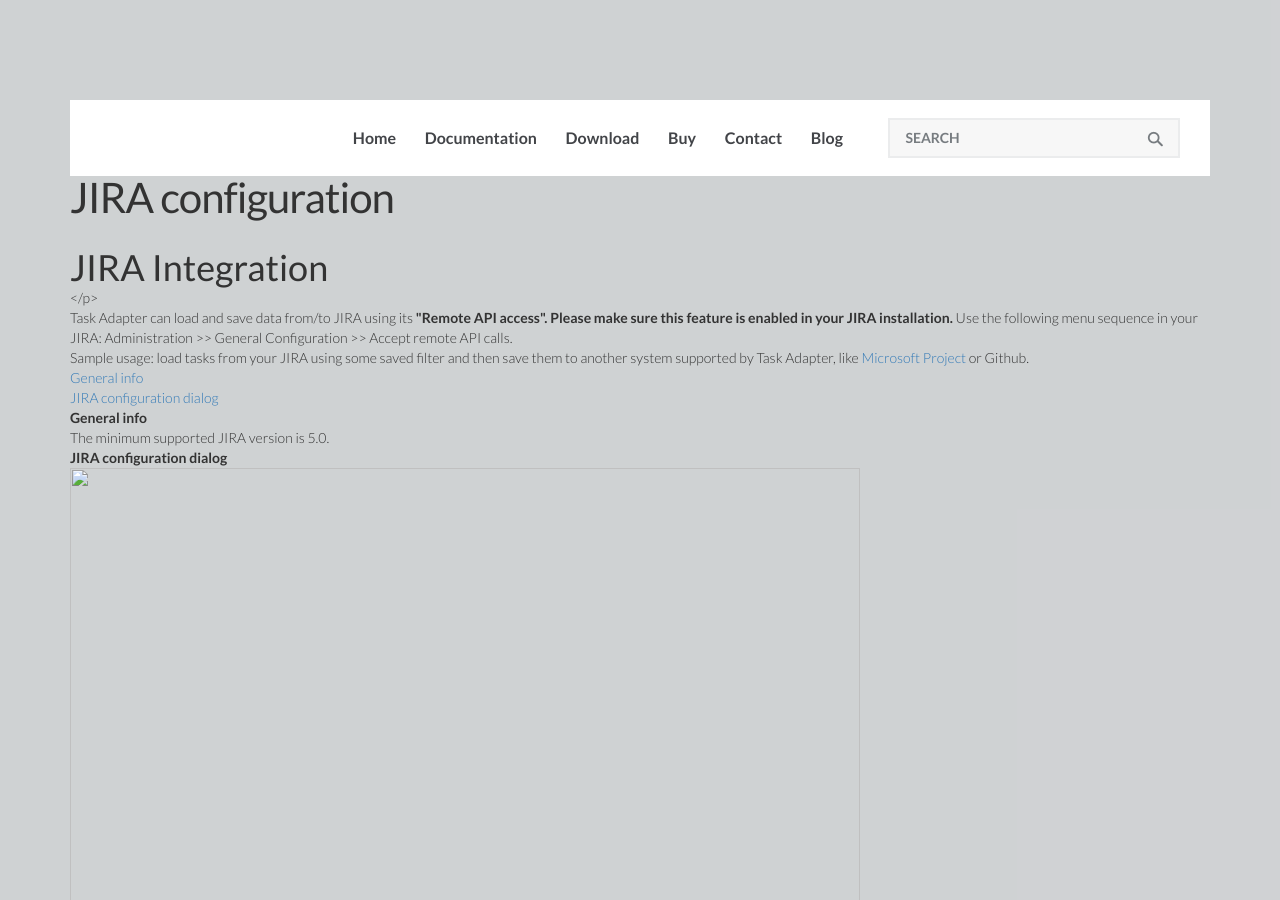
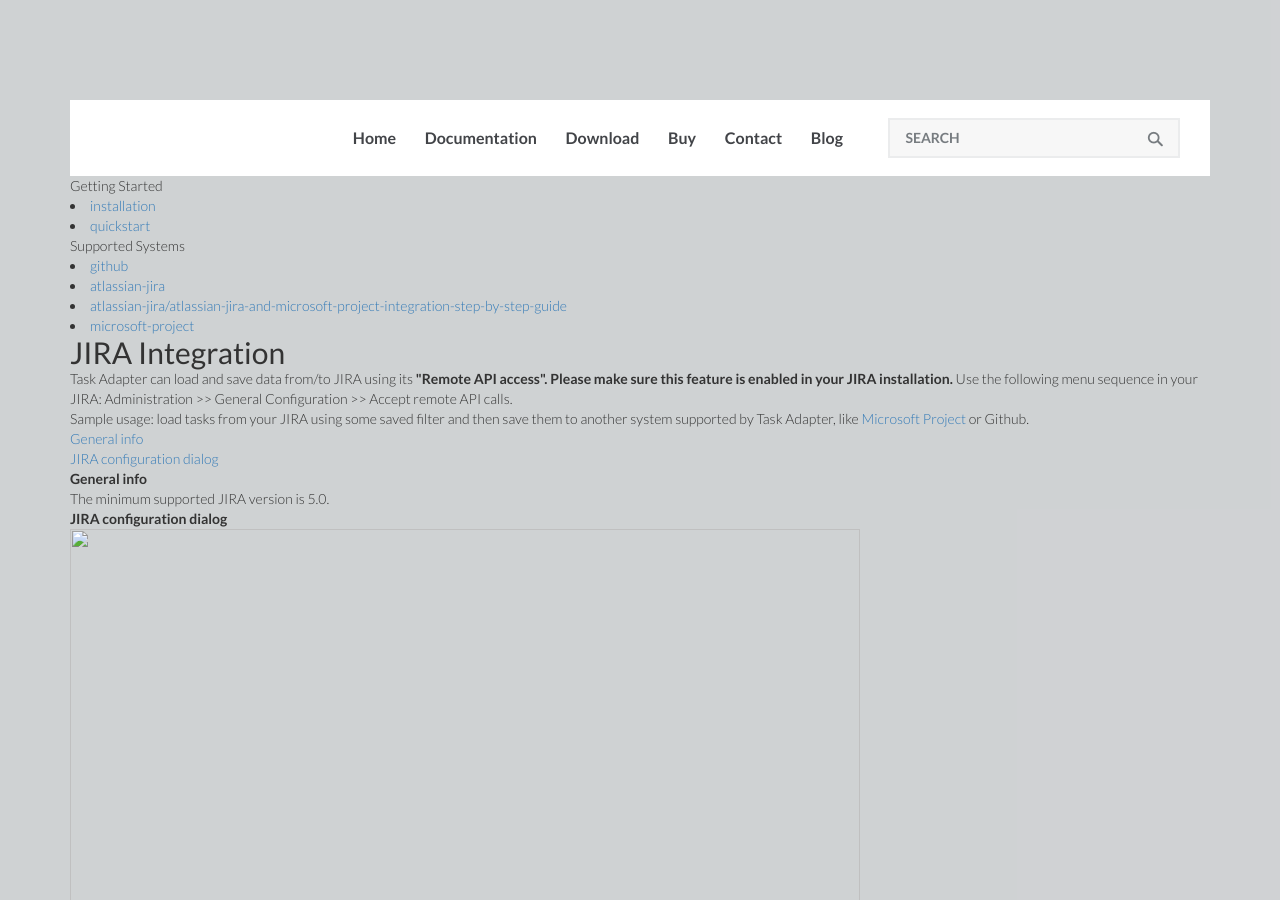
Before and after one commit to Syed-Shahzaib-Hussain/Task-Adapter-Copy, a Jekyll site: the page built from _docs/atlassian-jira.markdown, in a window 1280 px wide and 900 px high. Built offline with Jekyll 4.4.1, drawn with Linux system fonts in a browser that asks for light colours; nearby versions of some CDN libraries; library files that are not in the unit come from our copies; comment, search, counter and statistics services are not loaded.

Commit message:
fixing horribly broken imported pages

```diff
--- a/_data/docs.yml
+++ b/_data/docs.yml
@@ -6,4 +6,6 @@
 - title: Supported Systems
   docs:
   - github
+  - atlassian-jira
+  - atlassian-jira/atlassian-jira-and-microsoft-project-integration-step-by-step-guide
   - microsoft-project
--- a/_docs/atlassian-jira-and-microsoft-project-integration-step-by-step-guide.markdown
+++ b/_docs/atlassian-jira-and-microsoft-project-integration-step-by-step-guide.markdown
@@ -1,8 +1,7 @@
 ---
-layout: page
-status: publish
-published: true
+layout: docs
 title: JIRA and Microsoft Project integration - step by step guide
+permalink: /docs/atlassian-jira/atlassian-jira-and-microsoft-project-integration-step-by-step-guide/
 author:
   display_name: admin
   login: admin
@@ -18,20 +17,16 @@
 tags: []
 comments: []
 ---
-<div id="main">
-<div id="block-system-main">
-<div id="node-42">
-<p><strong>User story 1: "I have a Microsoft Project plan and I want to export the tasks to my JIRA".</strong></p>
-<p>First, <a href="user-guide/installation">install and start Task Adapter</a>.&nbsp;Then follow these steps:</p>
-<p></div><br />
-</div></p>
-<div>
-<ul>
-<li><a href="http://www.taskadapter.com/user-guide/using-task-adapter/#create_config_file">Create a config</a></li>
-<li><a href="http://www.taskadapter.com/user-guide/using-task-adapter/#configure">Configure</a></li>
-<li><a href="http://www.taskadapter.com/user-guide/using-task-adapter/#export_data">Export tasks</a></li>
-<li>Optional -&nbsp;<a href="http://www.taskadapter.com/user-guide/using-task-adapter/#update_msp_file">Update MSP File</a></li><br />
-</ul></p>
+
+### User story: "I have a Microsoft Project plan and I want to export the tasks to my JIRA".
+
+First, <a href="user-guide/installation">install and start Task Adapter</a>. Then follow these steps:
+
+* <a href="http://www.taskadapter.com/user-guide/using-task-adapter/#create_config_file">Create a config</a>
+* <a href="http://www.taskadapter.com/user-guide/using-task-adapter/#configure">Configure</a>
+* <a href="http://www.taskadapter.com/user-guide/using-task-adapter/#export_data">Export tasks</a>
+* Optional - <a href="http://www.taskadapter.com/user-guide/using-task-adapter/#update_msp_file">Update MSP File</a>
+
 <h2><a id="create_config_file" name="create_config_file"></a>Create a config</h2></p>
 <ol>
 <li>To export tasks from a bug tracker like JIRA or a Microsoft Project file, you first need to create a &ldquo;synchronization config&rdquo;, &nbsp;which will keep settings like your Jira server URL, login, password, your Microsoft Project file location, etc.<br />
@@ -89,6 +84,4 @@
 <img title="choose_file_operation" alt="" src="http://www.taskadapter.com/wp-content/uploads/2012/05/choose_file_operation.png" width="466" height="174" /><br />
 Only the tasks which have &ldquo;remote IDs&rdquo; field set in the MSP file will be updated.</li></p>
 <li>The selected tasks will be re-loaded from the external system (Jira in this example) and updated in the MSP XML file. The other tasks in the XML file will be left unchanged.</li><br />
-</ol><br />
-</div></p>
-<div></div></p>
+</ol>
--- a/_docs/atlassian-jira.markdown
+++ b/_docs/atlassian-jira.markdown
@@ -1,8 +1,7 @@
 ---
-layout: page
-status: publish
-published: true
+layout: docs
 title: JIRA configuration
+permalink: /docs/atlassian-jira/
 author:
   display_name: admin
   login: admin
@@ -14,12 +13,10 @@
 wordpress_url: http://www.taskadapter.com/wp/?page_id=77
 date: '2012-05-25 00:27:34 -0700'
 date_gmt: '2012-05-25 00:27:34 -0700'
-categories: []
-tags: []
-comments: []
 ---
-<h1>JIRA Integration</h1></p>
-<div>
+
+## JIRA Integration
+
 <div id="block-system-main">
 <div id="node-37">
 <p>Task Adapter can load and save data from/to JIRA using its&nbsp;<strong>"Remote API access". Please make sure this feature is enabled in your JIRA installation. </strong>Use the following menu sequence in your JIRA: Administration >> General Configuration >> Accept remote API calls.</p>
@@ -45,7 +42,4 @@
 <li><strong>Custom Fields &nbsp;</strong>ID and value of custom fields, which Task Adapter needs to set for all new tasks it creates in JIRA.These 'custom fields' are <strong>NOT used when loading data from JIRA</strong>.</li>
 <li><strong>Configure Priorities<br />
 </strong><img class="alignnone size-full wp-image-163" title="priorities" alt="Task Adapter task priorities mapping for Atlassian Jira" src="http://www.taskadapter.com/wp-content/uploads/2012/05/priorities.png" width="400" height="276" /></li><br />
-</ul><br />
-</div><br />
-</div><br />
-</div></p>
+</ul>
```
Also changed, not shown: _docs/github.md (+2 -4 lines).
